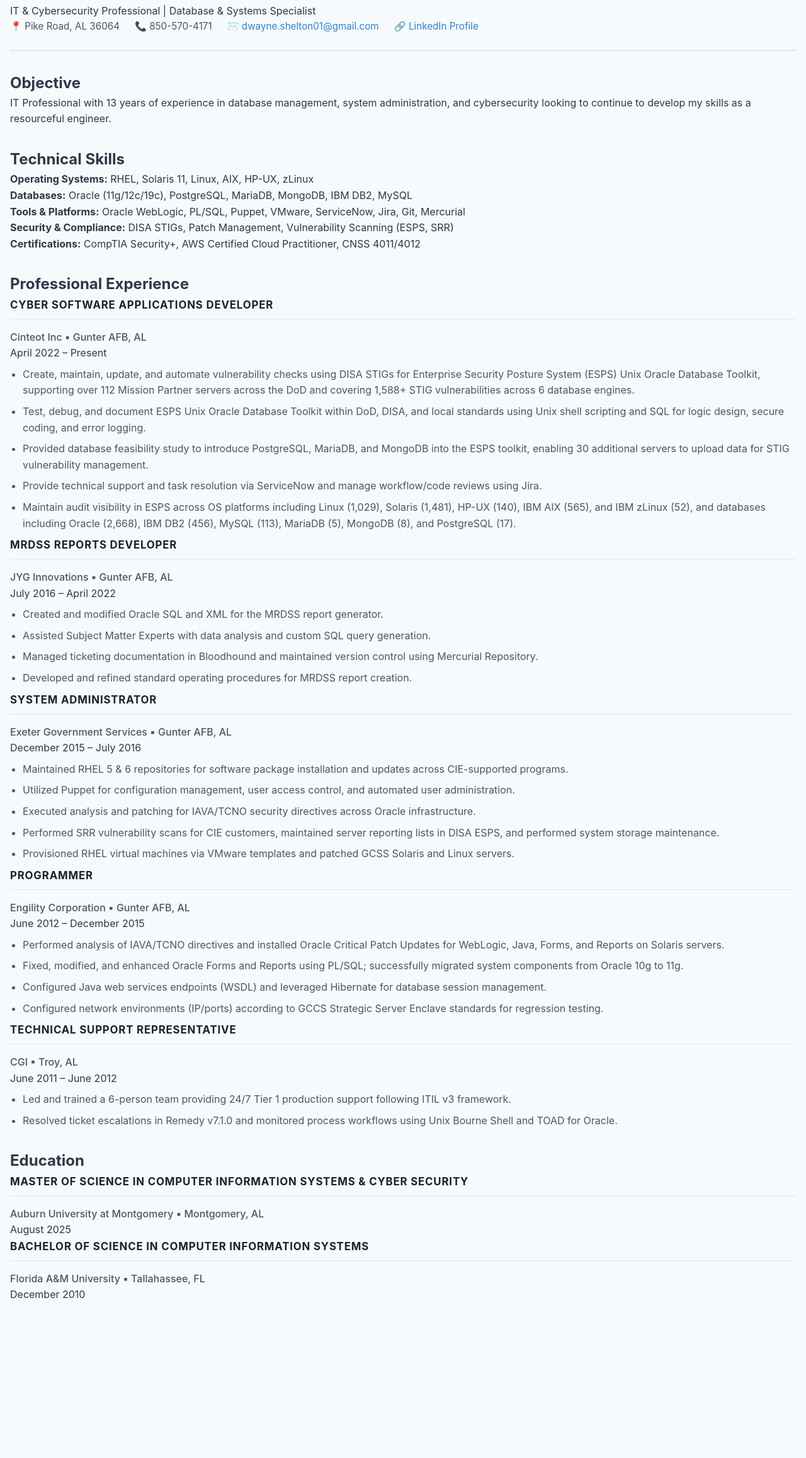
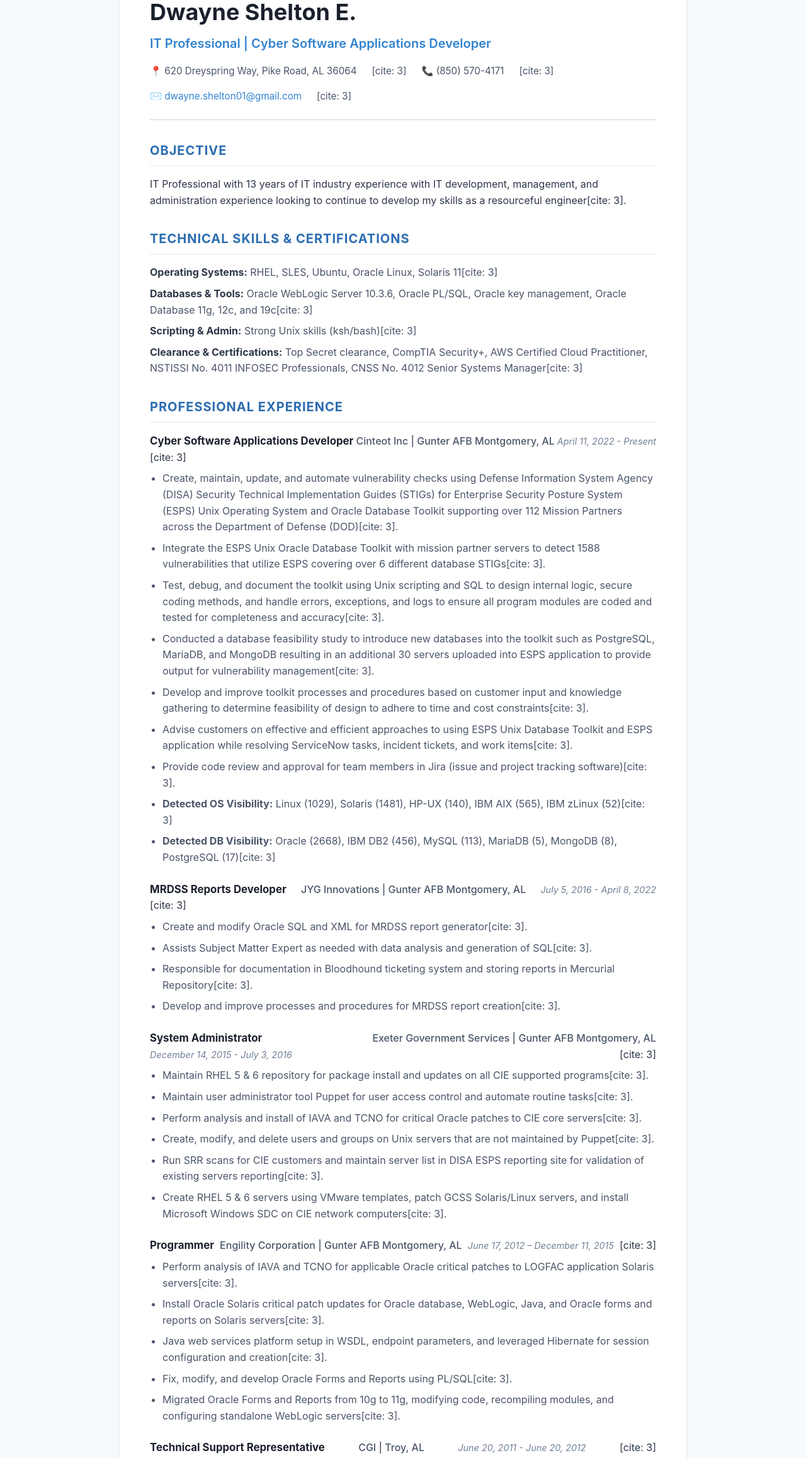
Before and after one commit to dwayneshelton01-cmd/DwayneSheltonResume, a plain HTML site: page index.html in a window 1280 px wide. Shown: the part 89-2404 px from the top of the page at 63% size. Before the commit the page ends 2222 px from the top, so only its background shows below. Drawn offline with Linux system fonts and the light colour scheme.

Commit message:
Update index.html
Modified changes to try and improve and shorten resume

```diff
--- a/index.html
+++ b/index.html
@@ -5,165 +5,154 @@
   <meta name="viewport" content="width=device-width, initial-scale=1.0">
   <title>Dwayne Shelton - Resume</title>
   <link rel="stylesheet" href="style.css">
-    <link rel="preconnect" href="https://fonts.googleapis.com">
-    <link rel="preconnect" href="https://fonts.gstatic.com" crossorigin>
-    <link href="https://fonts.googleapis.com/css2?family=Inter:wght@300;400;500;600;700&display=swap" rel="stylesheet">
 </head>
 <body>
-    <div class="resume-container">
-        <!-- Header -->
-        <header class="header">
-            <h1 class="name">Dwayne Shelton</h1>
-            <p class="subtitle">IT & Cybersecurity Professional | Database & Systems Specialist</p>
+  <div class="container">
+    <!-- Header Section -->
+    <header>
+      <h1>Dwayne Shelton E.</h1>
+      <h2>IT Professional | Cyber Software Applications Developer</h2>
       <div class="contact-info">
-                <span>📍 Pike Road, AL 36064</span>
-                <span>📞 850-570-4171</span>
-                <span>✉️ <a href="mailto:dwayne.shelton01@gmail.com">dwayne.shelton01@gmail.com</a></span>
-                <span>🔗 <a href="#" target="_blank">LinkedIn Profile</a></span>
+        <span>📍 620 Dreyspring Way, Pike Road, AL 36064</span>[cite: 3]
+        <span>📞 (850) 570-4171</span>[cite: 3]
+        <span>✉️ <a href="mailto:dwayne.shelton01@gmail.com">dwayne.shelton01@gmail.com</a></span>[cite: 3]
       </div>
     </header>
 
-        <!-- Objective -->
-        <section class="section">
-            <h2 class="section-title">Objective</h2>
-            <p class="objective-text">
-                IT Professional with 13 years of experience in database management, system administration, and cybersecurity looking to continue to develop my skills as a resourceful engineer.
-            </p>
+    <!-- Objectives Section -->
+    <section>
+      <h3>Objective</h3>
+      <p>IT Professional with 13 years of IT industry experience with IT development, management, and administration experience looking to continue to develop my skills as a resourceful engineer[cite: 3].</p>
     </section>
 
-        <!-- Technical Skills -->
-        <section class="section">
-            <h2 class="section-title">Technical Skills</h2>
-            <div class="skills-grid">
-                <div class="skill-category">
-                    <strong>Operating Systems:</strong> RHEL, Solaris 11, Linux, AIX, HP-UX, zLinux
+    <!-- Skills Section -->
+    <section>
+      <h3>Technical Skills & Certifications</h3>
+      <ul class="skills-list">
+        <li><strong>Operating Systems:</strong> RHEL, SLES, Ubuntu, Oracle Linux, Solaris 11[cite: 3]</li>
+        <li><strong>Databases & Tools:</strong> Oracle WebLogic Server 10.3.6, Oracle PL/SQL, Oracle key management, Oracle Database 11g, 12c, and 19c[cite: 3]</li>
+        <li><strong>Scripting & Admin:</strong> Strong Unix skills (ksh/bash)[cite: 3]</li>
+        <li><strong>Clearance & Certifications:</strong> Top Secret clearance, CompTIA Security+, AWS Certified Cloud Practitioner, NSTISSI No. 4011 INFOSEC Professionals, CNSS No. 4012 Senior Systems Manager[cite: 3]</li>
+      </ul>
+    </section>
+
+    <!-- Experience Section -->
+    <section>
+      <h3>Professional Experience</h3>
+
+      <!-- Job 1 -->
+      <div class="entry">
+        <div class="entry-header">
+          <span class="job-title">Cyber Software Applications Developer</span>
+          <span class="company">Cinteot Inc | Gunter AFB Montgomery, AL</span>
+          <span class="dates">April 11, 2022 - Present</span>[cite: 3]
         </div>
-                <div class="skill-category">
-                    <strong>Databases:</strong> Oracle (11g/12c/19c), PostgreSQL, MariaDB, MongoDB, IBM DB2, MySQL
+        <ul>
+          <li>Create, maintain, update, and automate vulnerability checks using Defense Information System Agency (DISA) Security Technical Implementation Guides (STIGs) for Enterprise Security Posture System (ESPS) Unix Operating System and Oracle Database Toolkit supporting over 112 Mission Partners across the Department of Defense (DOD)[cite: 3].</li>
+          <li>Integrate the ESPS Unix Oracle Database Toolkit with mission partner servers to detect 1588 vulnerabilities that utilize ESPS covering over 6 different database STIGs[cite: 3].</li>
+          <li>Test, debug, and document the toolkit using Unix scripting and SQL to design internal logic, secure coding methods, and handle errors, exceptions, and logs to ensure all program modules are coded and tested for completeness and accuracy[cite: 3].</li>
+          <li>Conducted a database feasibility study to introduce new databases into the toolkit such as PostgreSQL, MariaDB, and MongoDB resulting in an additional 30 servers uploaded into ESPS application to provide output for vulnerability management[cite: 3].</li>
+          <li>Develop and improve toolkit processes and procedures based on customer input and knowledge gathering to determine feasibility of design to adhere to time and cost constraints[cite: 3].</li>
+          <li>Advise customers on effective and efficient approaches to using ESPS Unix Database Toolkit and ESPS application while resolving ServiceNow tasks, incident tickets, and work items[cite: 3].</li>
+          <li>Provide code review and approval for team members in Jira (issue and project tracking software)[cite: 3].</li>
+          <li><strong>Detected OS Visibility:</strong> Linux (1029), Solaris (1481), HP-UX (140), IBM AIX (565), IBM zLinux (52)[cite: 3]</li>
+          <li><strong>Detected DB Visibility:</strong> Oracle (2668), IBM DB2 (456), MySQL (113), MariaDB (5), MongoDB (8), PostgreSQL (17)[cite: 3]</li>
+        </ul>
       </div>
-                <div class="skill-category">
-                    <strong>Tools & Platforms:</strong> Oracle WebLogic, PL/SQL, Puppet, VMware, ServiceNow, Jira, Git, Mercurial
+
+      <!-- Job 2 -->
+      <div class="entry">
+        <div class="entry-header">
+          <span class="job-title">MRDSS Reports Developer</span>
+          <span class="company">JYG Innovations | Gunter AFB Montgomery, AL</span>
+          <span class="dates">July 5, 2016 - April 8, 2022</span>[cite: 3]
         </div>
-                <div class="skill-category">
-                    <strong>Security & Compliance:</strong> DISA STIGs, Patch Management, Vulnerability Scanning (ESPS, SRR)
+        <ul>
+          <li>Create and modify Oracle SQL and XML for MRDSS report generator[cite: 3].</li>
+          <li>Assists Subject Matter Expert as needed with data analysis and generation of SQL[cite: 3].</li>
+          <li>Responsible for documentation in Bloodhound ticketing system and storing reports in Mercurial Repository[cite: 3].</li>
+          <li>Develop and improve processes and procedures for MRDSS report creation[cite: 3].</li>
+        </ul>
       </div>
-                <div class="skill-category">
-                    <strong>Certifications:</strong> CompTIA Security+, AWS Certified Cloud Practitioner, CNSS 4011/4012
+
+      <!-- Job 3 -->
+      <div class="entry">
+        <div class="entry-header">
+          <span class="job-title">System Administrator</span>
+          <span class="company">Exeter Government Services | Gunter AFB Montgomery, AL</span>
+          <span class="dates">December 14, 2015 - July 3, 2016</span>[cite: 3]
+        </div>
+        <ul>
+          <li>Maintain RHEL 5 & 6 repository for package install and updates on all CIE supported programs[cite: 3].</li>
+          <li>Maintain user administrator tool Puppet for user access control and automate routine tasks[cite: 3].</li>
+          <li>Perform analysis and install of IAVA and TCNO for critical Oracle patches to CIE core servers[cite: 3].</li>
+          <li>Create, modify, and delete users and groups on Unix servers that are not maintained by Puppet[cite: 3].</li>
+          <li>Run SRR scans for CIE customers and maintain server list in DISA ESPS reporting site for validation of existing servers reporting[cite: 3].</li>
+          <li>Create RHEL 5 & 6 servers using VMware templates, patch GCSS Solaris/Linux servers, and install Microsoft Windows SDC on CIE network computers[cite: 3].</li>
+        </ul>
+      </div>
+
+      <!-- Job 4 -->
+      <div class="entry">
+        <div class="entry-header">
+          <span class="job-title">Programmer</span>
+          <span class="company">Engility Corporation | Gunter AFB Montgomery, AL</span>
+          <span class="dates">June 17, 2012 – December 11, 2015</span>[cite: 3]
+        </div>
+        <ul>
+          <li>Perform analysis of IAVA and TCNO for applicable Oracle critical patches to LOGFAC application Solaris servers[cite: 3].</li>
+          <li>Install Oracle Solaris critical patch updates for Oracle database, WebLogic, Java, and Oracle forms and reports on Solaris servers[cite: 3].</li>
+          <li>Java web services platform setup in WSDL, endpoint parameters, and leveraged Hibernate for session configuration and creation[cite: 3].</li>
+          <li>Fix, modify, and develop Oracle Forms and Reports using PL/SQL[cite: 3].</li>
+          <li>Migrated Oracle Forms and Reports from 10g to 11g, modifying code, recompiling modules, and configuring standalone WebLogic servers[cite: 3].</li>
+        </ul>
+      </div>
+
+      <!-- Job 5 -->
+      <div class="entry">
+        <div class="entry-header">
+          <span class="job-title">Technical Support Representative</span>
+          <span class="company">CGI | Troy, AL</span>
+          <span class="dates">June 20, 2011 - June 20, 2012</span>[cite: 3]
+        </div>
+        <ul>
+          <li>Lead and train team of 6 for knowledge acquisition and transfer following CGI ITIL v3 practices for IT service management[cite: 3].</li>
+          <li>Resolved customer Remedy tickets (v7.1.00) and created team schedules for 24/7 production support coverage[cite: 3].</li>
+          <li>Utilized Unix Bourne shell and TOAD for Oracle to monitor processes, file management, and file modification[cite: 3].</li>
+        </ul>
+      </div>
+    </section>
+
+    <!-- Education Section -->
+    <section>
+      <h3>Education</h3>
+      <div class="entry">
+        <div class="entry-header">
+          <span class="job-title">Masters of Science in Computer Information Systems and Cyber Security</span>
+          <span class="company">Auburn University at Montgomery</span>
+          <span class="dates">August 8, 2025</span>[cite: 3]
+        </div>
+      </div>
+      <div class="entry">
+        <div class="entry-header">
+          <span class="job-title">Bachelors of Science in Computer Information Systems</span>
+          <span class="company">Florida A&M University</span>
+          <span class="dates">December 10, 2010</span>[cite: 3]
+        </div>
+      </div>
+      <div class="entry">
+        <div class="entry-header">
+          <span class="job-title">Associate in Arts – General Transfer</span>
+          <span class="company">Tallahassee Community College</span>
+          <span class="dates">June 21, 2007</span>[cite: 3]
         </div>
       </div>
     </section>
 
-        <!-- Professional Experience -->
-        <section class="section">
-            <h2 class="section-title">Professional Experience</h2>
-
-            <!-- Job 1 -->
-            <div class="job">
-                <div class="job-header">
-                    <div>
-                        <h3 class="job-title">Cyber Software Applications Developer</h3>
-                        <span class="company">Cinteot Inc ▪ Gunter AFB, AL</span>
-                    </div>
-                    <span class="job-dates">April 2022 – Present</span>
-                </div>
-                <ul class="bullet-list">
-                    <li>Create, maintain, update, and automate vulnerability checks using DISA STIGs for Enterprise Security Posture System (ESPS) Unix Oracle Database Toolkit, supporting over 112 Mission Partner servers across the DoD and covering 1,588+ STIG vulnerabilities across 6 database engines.</li>
-                    <li>Test, debug, and document ESPS Unix Oracle Database Toolkit within DoD, DISA, and local standards using Unix shell scripting and SQL for logic design, secure coding, and error logging.</li>
-                    <li>Provided database feasibility study to introduce PostgreSQL, MariaDB, and MongoDB into the ESPS toolkit, enabling 30 additional servers to upload data for STIG vulnerability management.</li>
-                    <li>Provide technical support and task resolution via ServiceNow and manage workflow/code reviews using Jira.</li>
-                    <li>Maintain audit visibility in ESPS across OS platforms including Linux (1,029), Solaris (1,481), HP-UX (140), IBM AIX (565), and IBM zLinux (52), and databases including Oracle (2,668), IBM DB2 (456), MySQL (113), MariaDB (5), MongoDB (8), and PostgreSQL (17).</li>
-                </ul>
-            </div>
-
-            <!-- Job 2 -->
-            <div class="job">
-                <div class="job-header">
-                    <div>
-                        <h3 class="job-title">MRDSS Reports Developer</h3>
-                        <span class="company">JYG Innovations ▪ Gunter AFB, AL</span>
-                    </div>
-                    <span class="job-dates">July 2016 – April 2022</span>
-                </div>
-                <ul class="bullet-list">
-                    <li>Created and modified Oracle SQL and XML for the MRDSS report generator.</li>
-                    <li>Assisted Subject Matter Experts with data analysis and custom SQL query generation.</li>
-                    <li>Managed ticketing documentation in Bloodhound and maintained version control using Mercurial Repository.</li>
-                    <li>Developed and refined standard operating procedures for MRDSS report creation.</li>
-                </ul>
-            </div>
-
-            <!-- Job 3 -->
-            <div class="job">
-                <div class="job-header">
-                    <div>
-                        <h3 class="job-title">System Administrator</h3>
-                        <span class="company">Exeter Government Services ▪ Gunter AFB, AL</span>
-                    </div>
-                    <span class="job-dates">December 2015 – July 2016</span>
-                </div>
-                <ul class="bullet-list">
-                    <li>Maintained RHEL 5 & 6 repositories for software package installation and updates across CIE-supported programs.</li>
-                    <li>Utilized Puppet for configuration management, user access control, and automated user administration.</li>
-                    <li>Executed analysis and patching for IAVA/TCNO security directives across Oracle infrastructure.</li>
-                    <li>Performed SRR vulnerability scans for CIE customers, maintained server reporting lists in DISA ESPS, and performed system storage maintenance.</li>
-                    <li>Provisioned RHEL virtual machines via VMware templates and patched GCSS Solaris and Linux servers.</li>
-                </ul>
-            </div>
-
-            <!-- Job 4 -->
-            <div class="job">
-                <div class="job-header">
-                    <div>
-                        <h3 class="job-title">Programmer</h3>
-                        <span class="company">Engility Corporation ▪ Gunter AFB, AL</span>
-                    </div>
-                    <span class="job-dates">June 2012 – December 2015</span>
-                </div>
-                <ul class="bullet-list">
-                    <li>Performed analysis of IAVA/TCNO directives and installed Oracle Critical Patch Updates for WebLogic, Java, Forms, and Reports on Solaris servers.</li>
-                    <li>Fixed, modified, and enhanced Oracle Forms and Reports using PL/SQL; successfully migrated system components from Oracle 10g to 11g.</li>
-                    <li>Configured Java web services endpoints (WSDL) and leveraged Hibernate for database session management.</li>
-                    <li>Configured network environments (IP/ports) according to GCCS Strategic Server Enclave standards for regression testing.</li>
-                </ul>
-            </div>
-
-            <!-- Job 5 -->
-            <div class="job">
-                <div class="job-header">
-                    <div>
-                        <h3 class="job-title">Technical Support Representative</h3>
-                        <span class="company">CGI ▪ Troy, AL</span>
-                    </div>
-                    <span class="job-dates">June 2011 – June 2012</span>
-                </div>
-                <ul class="bullet-list">
-                    <li>Led and trained a 6-person team providing 24/7 Tier 1 production support following ITIL v3 framework.</li>
-                    <li>Resolved ticket escalations in Remedy v7.1.0 and monitored process workflows using Unix Bourne Shell and TOAD for Oracle.</li>
-                </ul>
-            </div>
-        </section>
-
-        <!-- Education -->
-        <section class="section">
-            <h2 class="section-title">Education</h2>
-            <div class="education-item">
-                <div class="job-header">
-                    <div>
-                        <h3 class="job-title">Master of Science in Computer Information Systems & Cyber Security</h3>
-                        <span class="company">Auburn University at Montgomery ▪ Montgomery, AL</span>
-                    </div>
-                    <span class="job-dates">August 2025</span>
-                </div>
-            </div>
-            <div class="education-item">
-                <div class="job-header">
-                    <div>
-                        <h3 class="job-title">Bachelor of Science in Computer Information Systems</h3>
-                        <span class="company">Florida A&M University ▪ Tallahassee, FL</span>
-                    </div>
-                    <span class="job-dates">December 2010</span>
-                </div>
-            </div>
+    <!-- References Section -->
+    <section>
+      <h3>References</h3>
+      <p><strong>Gene Presciti</strong> | Mobile: (334) 313-4145 | Email: <a href="mailto:epresciti@gmail.com">epresciti@gmail.com</a></p>[cite: 3]
     </section>
   </div>
 </body>
```
Lines whose indentation alone changed are shown as unchanged.
